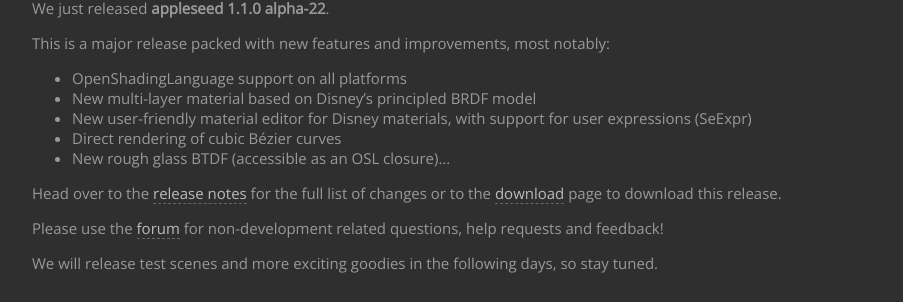
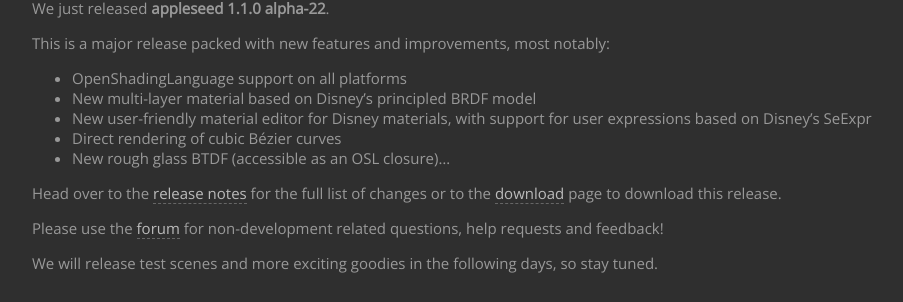
Before and after one commit to appleseedhq/appleseedhq.github.io, a Jekyll site: the page built from _posts/2014-08-26-appleseed-1-1-0-alpha-22-Released.md, in a window 1280 px wide. Shown: the part 502-804 px from the top of the page, without its empty margins (128-1031 px from the left). Built offline with Jekyll 4.4.1, drawn with Linux system fonts in a browser that asks for light colours; nearby versions of some CDN libraries.

Commit message:
tweaked 1.1.0 alpha-22 news post.

```diff
--- a/_posts/2014-08-26-appleseed-1-1-0-alpha-22-Released.md
+++ b/_posts/2014-08-26-appleseed-1-1-0-alpha-22-Released.md
@@ -9,7 +9,7 @@
 
 - OpenShadingLanguage support on all platforms
 - New multi-layer material based on Disney's principled BRDF model
-- New user-friendly material editor for Disney materials, with support for user expressions (SeExpr)
+- New user-friendly material editor for Disney materials, with support for user expressions based on Disney's SeExpr
 - Direct rendering of cubic Bézier curves
 - New rough glass BTDF (accessible as an OSL closure)...
 
```
